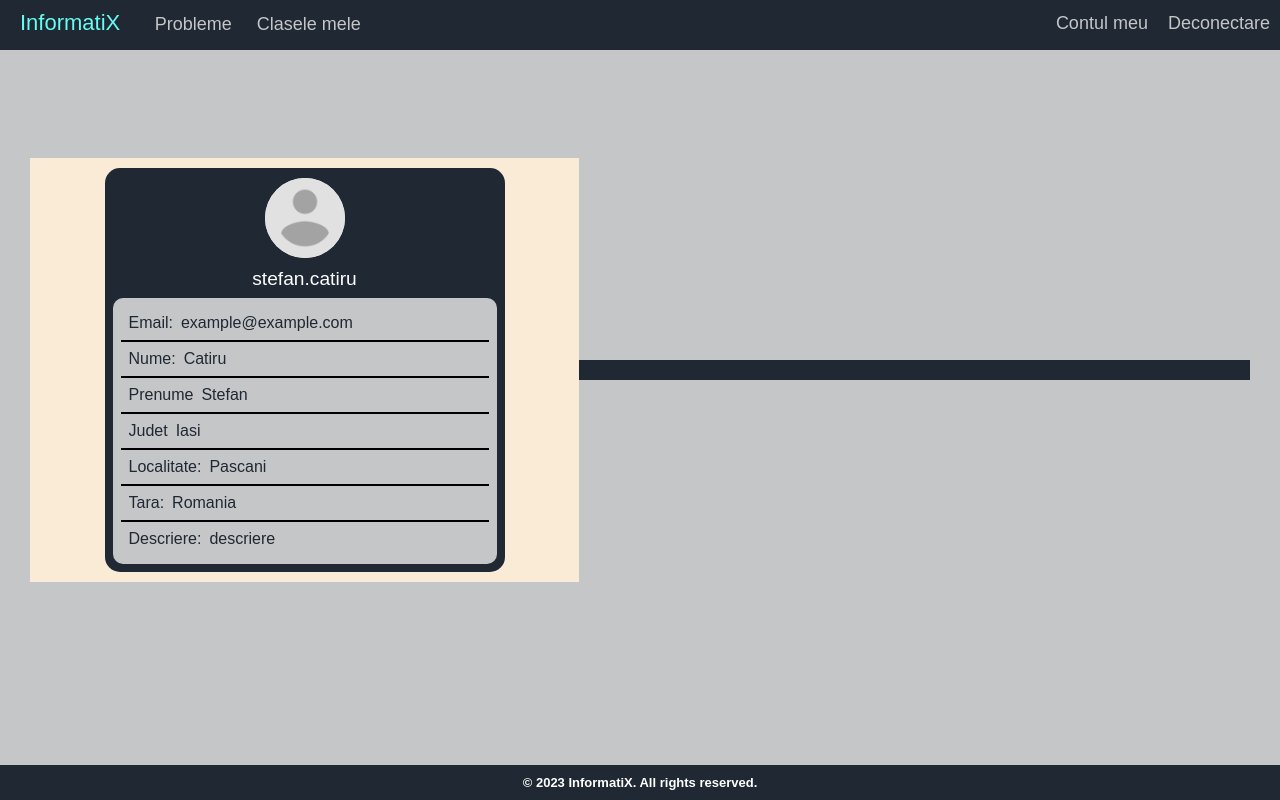
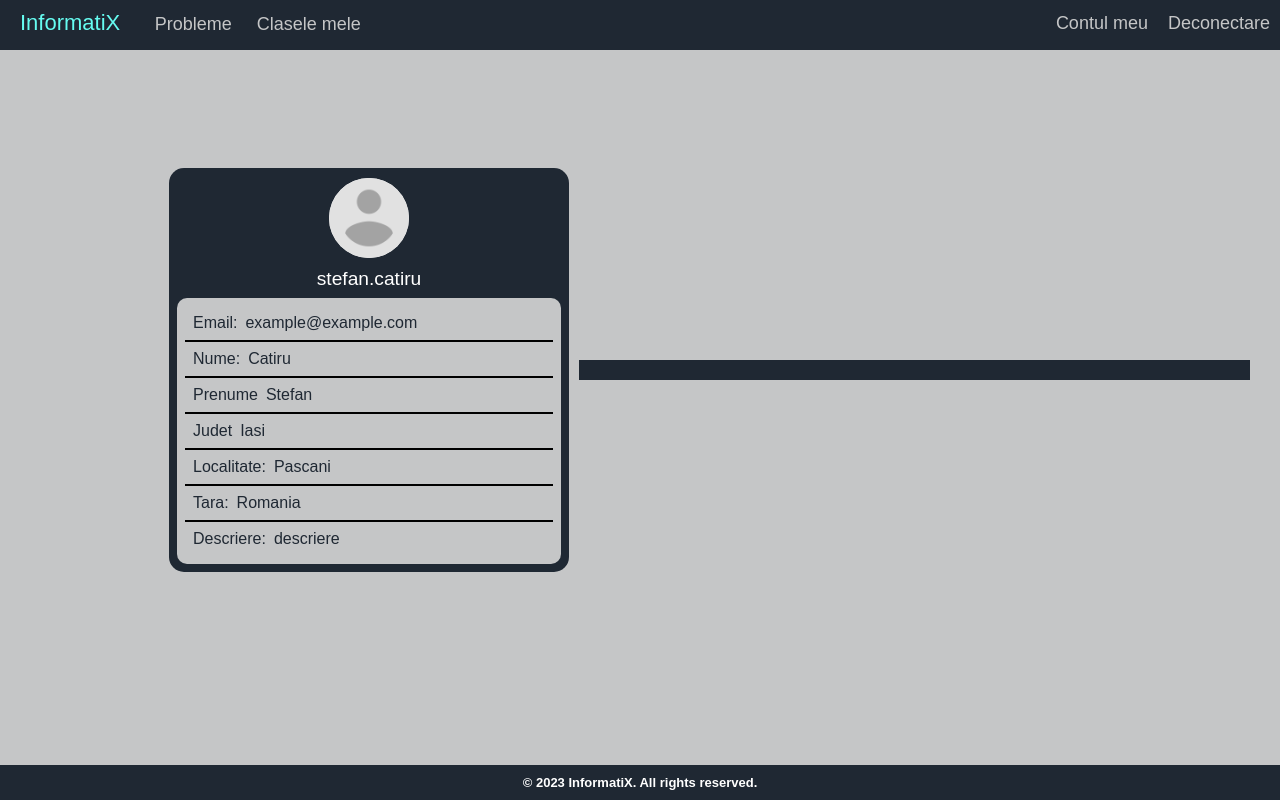
Before and after one commit to StefanUAIC/FII-TW, a web app: file myaccount-layout.html in a window 1280 px wide. Run offline with its HTML, style and script files only (its server is not run), Linux system fonts and the light colour scheme.

Commit message:
small layout positioning changes

```diff
--- a/myaccount-layout.html
+++ b/myaccount-layout.html
@@ -35,7 +35,7 @@
         <div class="left-side-container">
             <div class="user-container">
                     <div class="user-profile">
-                        <img src="assets/profile_picture_placeholder.png">
+                        <img src="assets/profile_picture_placeholder.png" alt="pfp">
                         <p class="username">stefan.catiru</p>
                     </div>
                     <div class="information-panel">
--- a/styles/myaccount-layout.css
+++ b/styles/myaccount-layout.css
@@ -32,7 +32,6 @@ body {
     display: flex;
     flex-direction: column;
     justify-content: center;
-    background-color: antiquewhite;
     align-items: center;
 }
 
@@ -55,6 +54,7 @@ body {
     display: flex;
     flex-direction: column;
     border-radius: 15px;
+    align-self: flex-end;
 }
 
 .user-profile {
```
